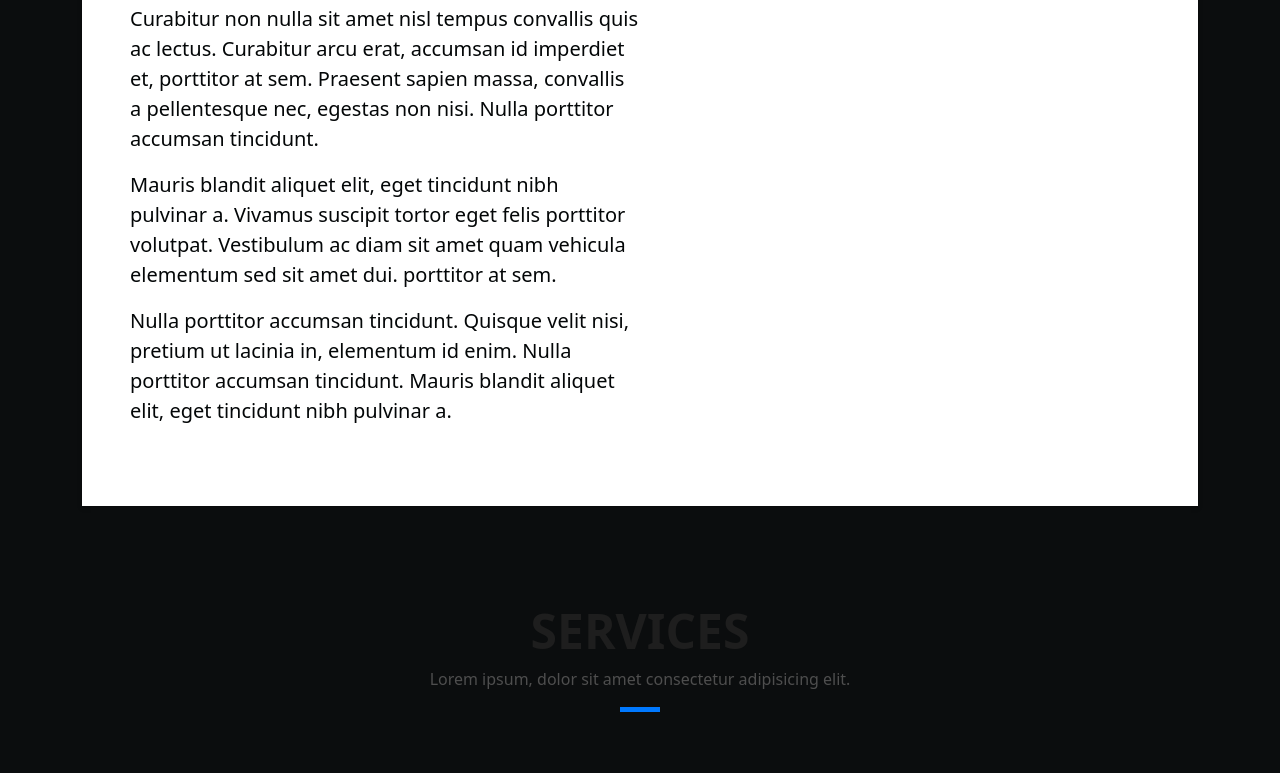
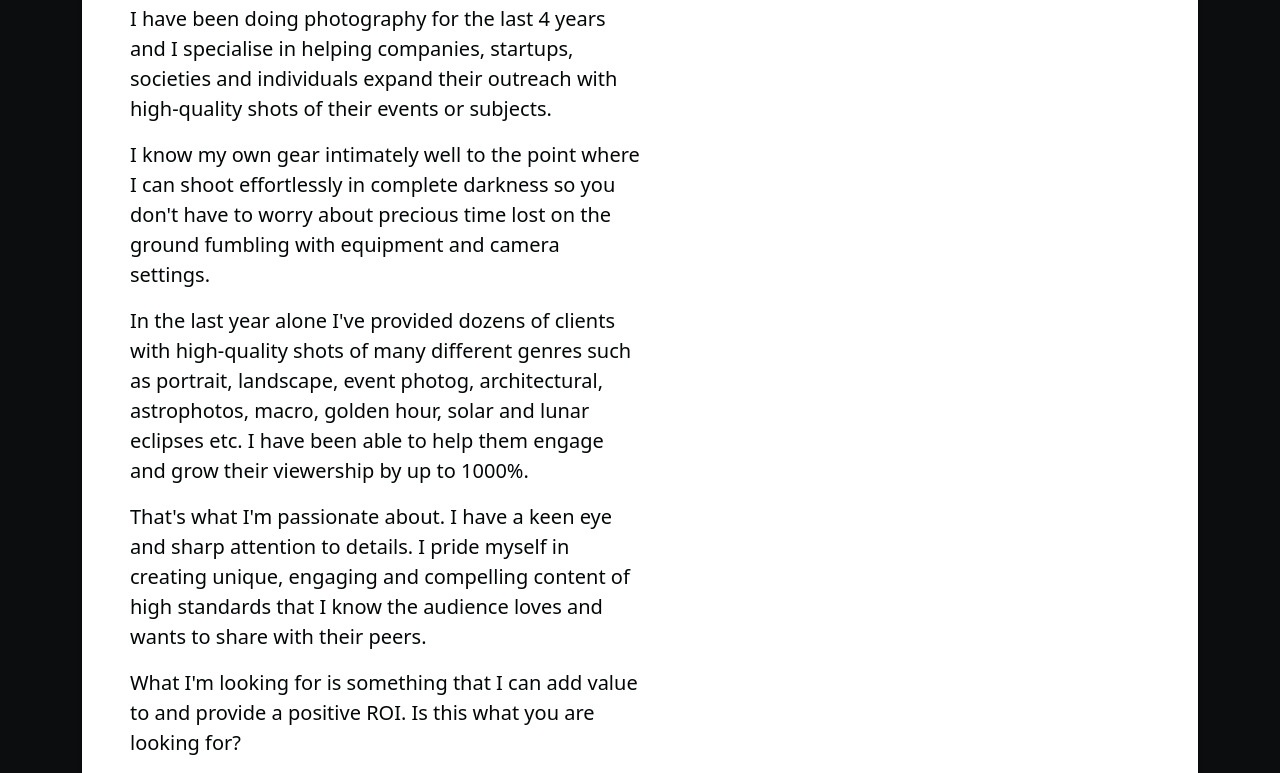
Before and after one commit to Julian97/bootstrap-devfolio-01, a plain HTML site: page index.html in a window 1280 px wide. Shown: the part 1236-2009 px from the top of the page. Drawn offline with Linux system fonts and the light colour scheme; files whose address does not match are found by name.

Commit message:
personalisation

```diff
--- a/index.html
+++ b/index.html
@@ -36,7 +36,7 @@
   <header id="header" class="fixed-top">
     <div class="container d-flex align-items-center justify-content-between">
 
-      <h1 class="logo"><a href="index.html">Boolean Julian</a></h1>
+      <!--<h1 class="logo"><a href="index.html">Boolean Julian</a></h1>-->
       <!-- Uncomment below if you prefer to use an image logo -->
       <a href="index.html" class="logo"><img src="assets/img/logo.png" alt="" class="img-fluid"></a>
 
@@ -44,7 +44,7 @@
         <ul>
           <li><a class="nav-link scrollto active" href="#hero">Home</a></li>
           <li><a class="nav-link scrollto" href="#about">About</a></li>
-          <li><a class="nav-link scrollto" href="#services">Services</a></li>
+          <li><a class="nav-link scrollto" href="#testimonials">Testimonials</a></li>
           <li><a class="nav-link scrollto " href="#work">Work</a></li>
           <li><a class="nav-link scrollto " href="#blog">Blog</a></li>
           <li class="dropdown"><a href="#"><span>Drop Down</span> <i class="bi bi-chevron-down"></i></a>
@@ -143,20 +143,19 @@
                       </h5>
                     </div>
                     <p class="lead">
-                      Curabitur non nulla sit amet nisl tempus convallis quis ac lectus. Curabitur arcu erat, accumsan id
-                      imperdiet et, porttitor
-                      at sem. Praesent sapien massa, convallis a pellentesque nec, egestas non nisi. Nulla
-                      porttitor accumsan tincidunt.
+                      I have been doing photography for the last 4 years and I specialise in helping companies, startups, societies and individuals expand their outreach with high-quality shots of their events or subjects.
                     </p>
                     <p class="lead">
-                      Mauris blandit aliquet elit, eget tincidunt nibh pulvinar a. Vivamus suscipit tortor eget felis
-                      porttitor volutpat. Vestibulum
-                      ac diam sit amet quam vehicula elementum sed sit amet dui. porttitor at sem.
+                      I know my own gear intimately well to the point where I can shoot effortlessly in complete darkness so you don't have to worry about precious time lost on the ground fumbling with equipment and camera settings.
                     </p>
                     <p class="lead">
-                      Nulla porttitor accumsan tincidunt. Quisque velit nisi, pretium ut lacinia in, elementum id enim.
-                      Nulla porttitor accumsan
-                      tincidunt. Mauris blandit aliquet elit, eget tincidunt nibh pulvinar a.
+                      In the last year alone I've provided dozens of clients with high-quality shots of many different genres such as portrait, landscape, event photog, architectural, astrophotos, macro, golden hour, solar and lunar eclipses etc. I have been able to help them engage and grow their viewership by up to 1000%.
+                    </p>
+					<p class="lead">
+                      That's what I'm passionate about. I have a keen eye and sharp attention to details. I pride myself in creating unique, engaging and compelling content of high standards that I know the audience loves and wants to share with their peers.
+                    </p>
+					<p class="lead">
+					  What I'm looking for is something that I can add value to and provide a positive ROI. Is this what you are looking for?
                     </p>
                   </div>
                 </div>
```
Also changed, not shown: 1 other file.
